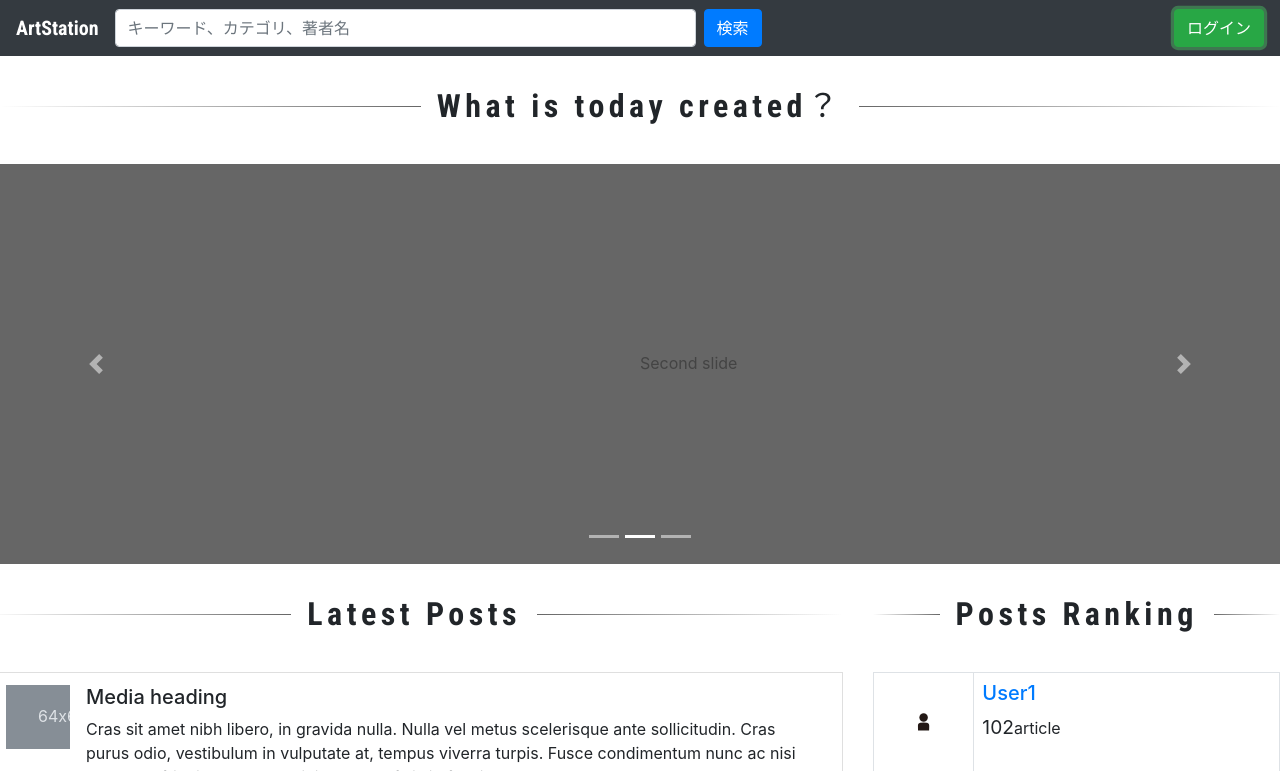
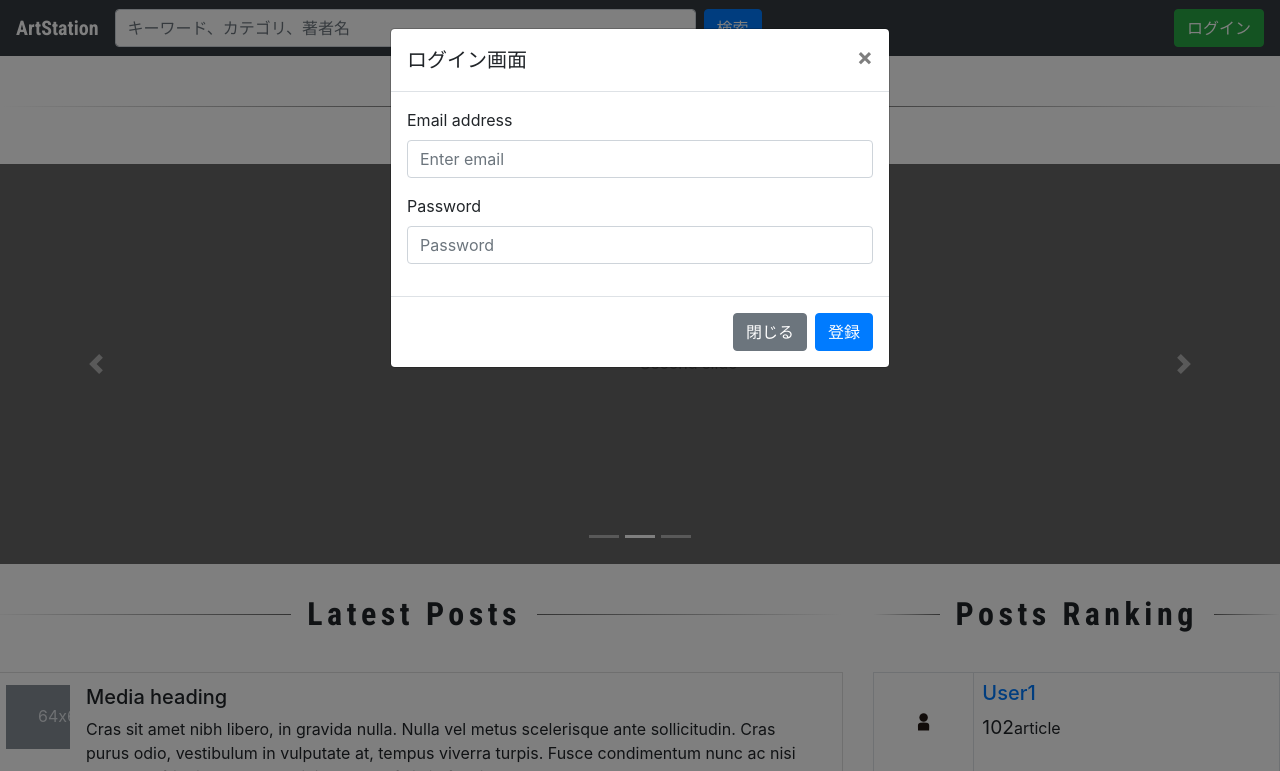
Before and after one commit to miiya51/mockup_artstation, a plain HTML site: page index.html in a window 1280 px wide. Both pictures are taken after a click on the button "ログイン". Shown: the top 771 px of the page. Drawn offline with nearby package versions, Linux system fonts and the light colour scheme.

Commit message:
add model for user registration

```diff
--- a/index.html
+++ b/index.html
@@ -28,14 +28,46 @@
       </form>
       <ul class="navbar-nav my-2 my-lg-0">
         <li class="nav-item">
-          <button class="btn btn-success" type="submit">ログイン</button>
+          <button class="btn btn-success" type="submit" data-toggle="modal" data-target="#exampleModal">ログイン</button>
         </li>
       </ul>
+
+      <!-- Modal -->
+      <div class="modal fade" id="exampleModal" tabindex="-1" role="dialog" aria-labelledby="exampleModalLabel"
+        aria-hidden="true">
+        <div class="modal-dialog" role="document">
+          <div class="modal-content">
+            <div class="modal-header">
+              <h5 class="modal-title" id="exampleModalLabel">ログイン画面</h5>
+              <button type="button" class="close" data-dismiss="modal" aria-label="Close">
+                <span aria-hidden="true">&times;</span>
+              </button>
+            </div>
+            <div class="modal-body">
+              <form>
+                <div class="form-group">
+                  <label for="exampleInputEmail1">Email address</label>
+                  <input type="email" class="form-control" id="exampleInputEmail1" aria-describedby="emailHelp"
+                    placeholder="Enter email">
+                </div>
+                <div class="form-group">
+                  <label for="exampleInputPassword1">Password</label>
+                  <input type="password" class="form-control" id="exampleInputPassword1" placeholder="Password">
+                </div>
+              </form>
+            </div>
+            <div class="modal-footer">
+              <button type="button" class="btn btn-secondary" data-dismiss="modal">閉じる</button>
+              <button type="button" class="btn btn-primary">登録</button>
+            </div>
+          </div>
+        </div>
+      </div>
     </div>
   </nav>
 
   <h2 class="head-border">
-    <div>What is today created？</div>
+    <div>今日は何の日？</div>
   </h2>
 
   <div id="carouselExampleControls" class="carousel slide" data-ride="carousel">
```
